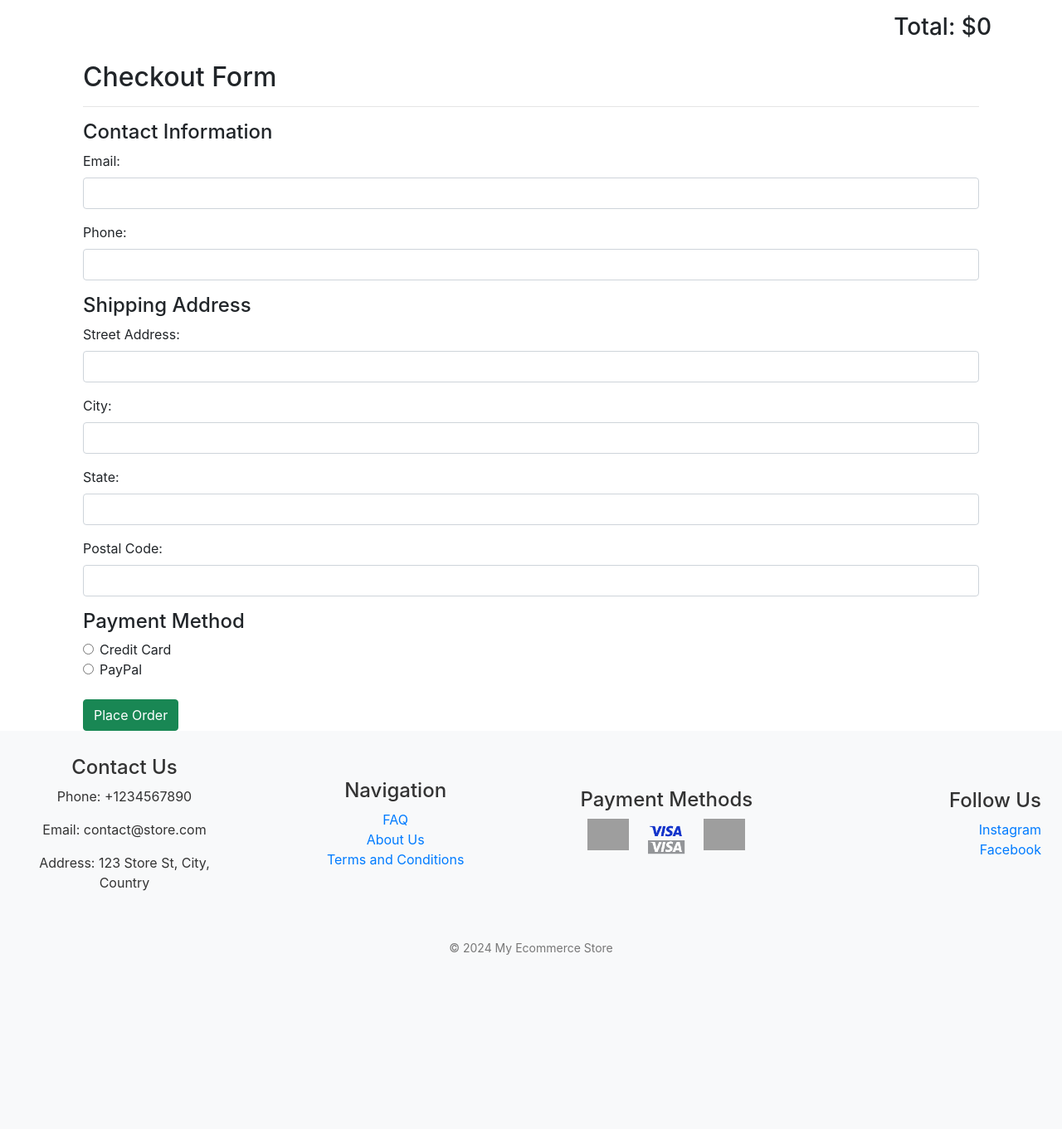
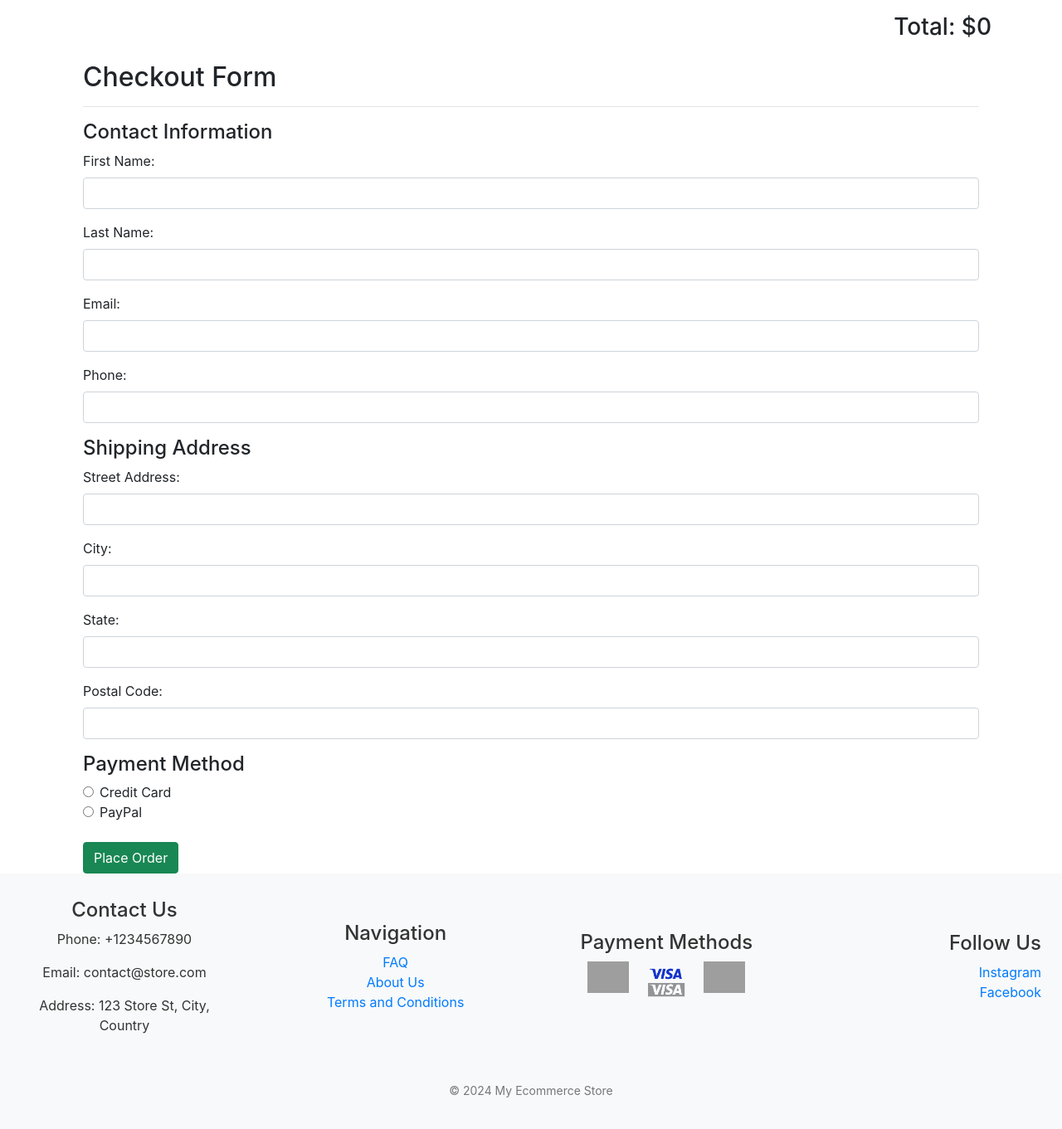
Before and after one commit to akryuko/ecommerce, a Django app: page /checkout/ in a window 1280 px wide. Shown: the part 303-1664 px from the top of the page at 83% size. Before the commit the page ends 1454 px from the top, so only its background shows below. Run offline with Django 5.2, Linux system fonts and the light colour scheme; grey boxes are pictures that could not be loaded.

Commit message:
Added FirstName, LastName fields to Checkout page

```diff
--- a/products/models.py
+++ b/products/models.py
@@ -30,6 +30,8 @@ class Product(models.Model):
 
 class Order(models.Model):
     user = models.ForeignKey(settings.AUTH_USER_MODEL, on_delete=models.CASCADE, null=True, blank=True)
+    first_name = models.CharField(max_length=100)
+    last_name = models.CharField(max_length=100)
     email = models.EmailField()
     phone = models.CharField(max_length=15)
     address = models.TextField()
--- a/products/templates/products/checkout.html
+++ b/products/templates/products/checkout.html
@@ -53,6 +53,14 @@
                 <!-- Contact Information -->
                 <h4>Contact Information</h4>
                 <div class="form-group">
+                    <label for="first_name">First Name:</label>
+                    <input type="text" class="form-control" id="first_name" name="first_name" required>
+                </div>
+                <div class="form-group">
+                    <label for="last_name">Last Name:</label>
+                    <input type="text" class="form-control" id="last_name" name="last_name" required>
+                </div>
+                <div class="form-group">
                     <label for="email">Email:</label>
                     <input type="email" class="form-control" id="email" name="email" required>
                 </div>
--- a/products/views.py
+++ b/products/views.py
@@ -240,6 +240,8 @@ def checkout(request):
     if not request.user.is_authenticated:
         if request.method == 'POST':
             # Process guest checkout
+            contact_first_name = request.POST.get('first_name')
+            contact_last_name = request.POST.get('last_name')
             contact_email = request.POST.get('email')
             phone = request.POST.get('phone')
             address = request.POST.get('address')
@@ -269,6 +271,8 @@ def checkout(request):
 
             # Create order for guest user
             order = Order.objects.create(
+                first_name=contact_first_name,
+                last_name=contact_last_name,
                 email=contact_email,
                 phone=phone,
                 address=address,
@@ -324,6 +328,8 @@ def checkout(request):
         # Authenticated user checkout process
         if request.method == 'POST':
             # Process order creation for authenticated user
+            contact_first_name = request.POST.get('first_name')
+            contact_last_name = request.POST.get('last_name')
             contact_email = request.POST.get('email')
             phone = request.POST.get('phone')
             address = request.POST.get('address')
@@ -354,6 +360,8 @@ def checkout(request):
             # Create order for authenticated user
             order = Order.objects.create(
                 user=request.user,
+                first_name=contact_first_name,
+                last_name=contact_last_name,
                 email=contact_email,
                 phone=phone,
                 address=address,
```
Also changed, not shown: db.sqlite3, products/migrations/0006_order_first_name_order_last_name.py (added), products/migrations/0007_alter_order_first_name_alter_order_last_name.py (added).
